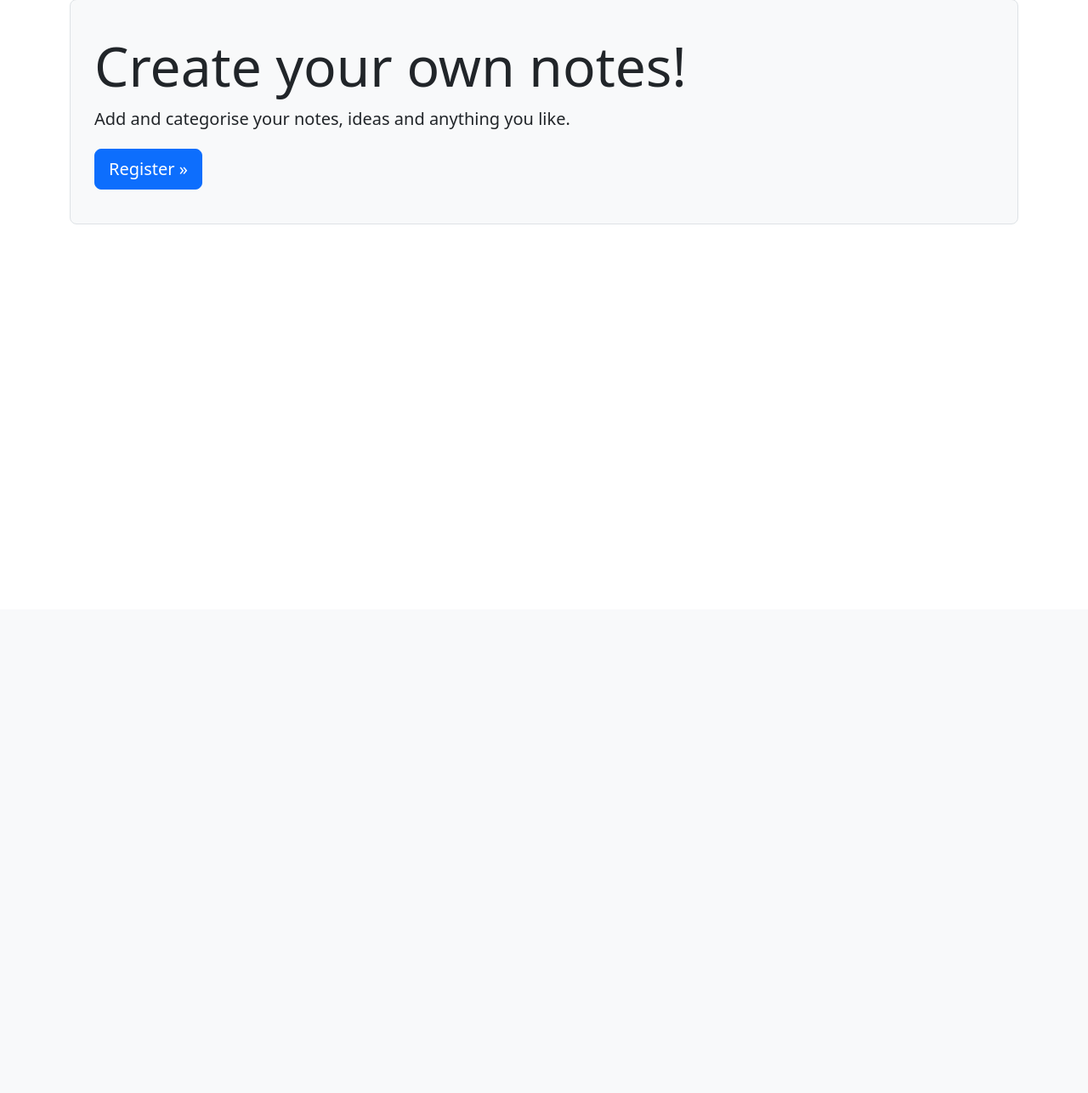
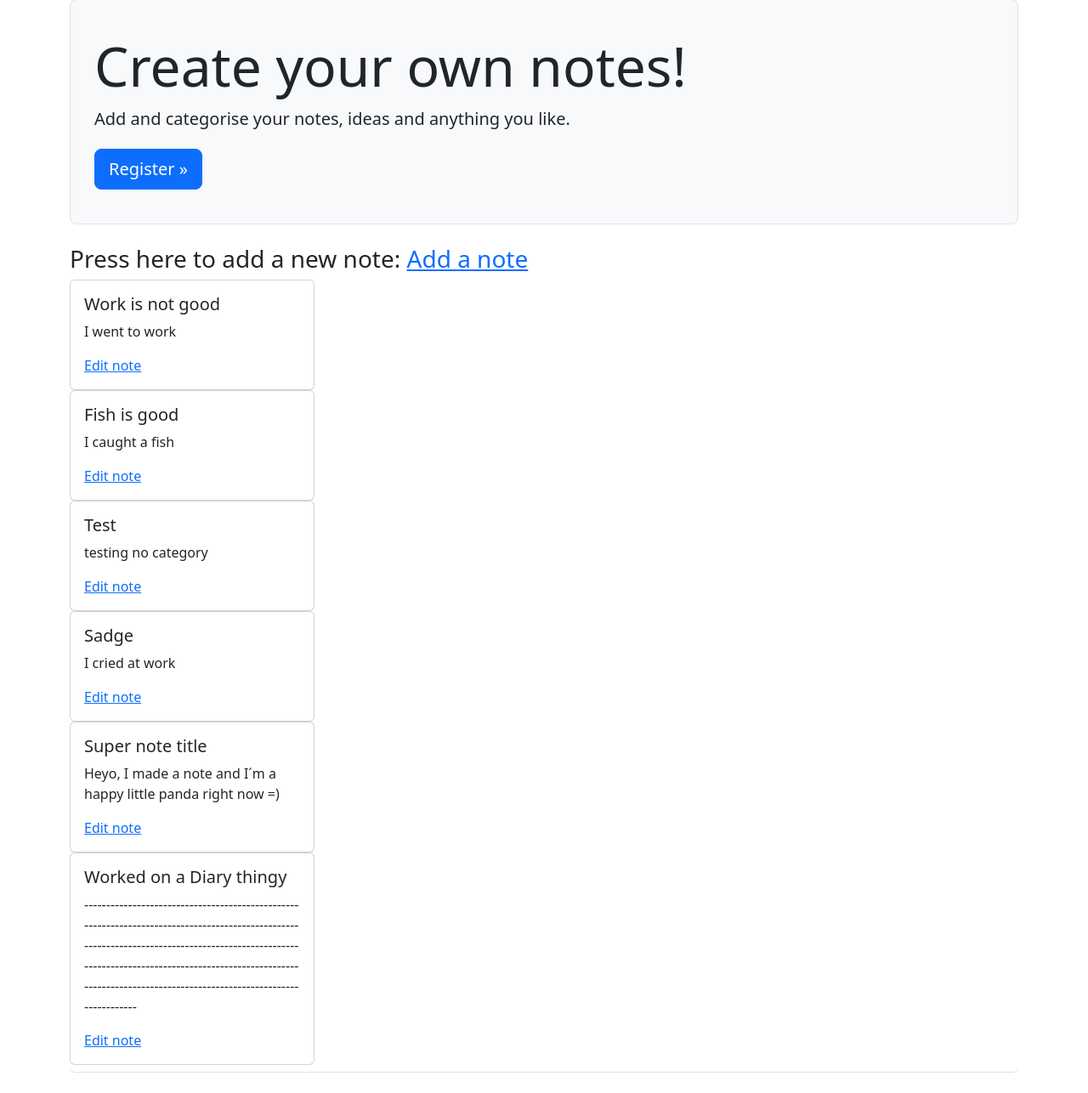
Before and after one commit to jvirkku/Diary, a Django app: page / in a window 1280 px wide. Shown: the part 83-1369 px from the top of the page at 85% size. Before the commit the page ends 347 px from the top, so only its background shows below. Run offline with Django 5.2, Linux system fonts and the light colour scheme; data comes from the database, SQL or seed files in the repository; some libraries are stand-ins or nearby versions.

Commit message:
changed index page to show all notes (later will add only public)

```diff
--- a/diary/templates/diary/index.html
+++ b/diary/templates/diary/index.html
@@ -7,9 +7,33 @@
             <h1 class="display-3">Create your own notes!</h1>
             <p class="lead">Add and categorise your notes, ideas and anything you like.</p>
 
-            <!-- url will be changed once registration & login are done -->
+
             <a class="btn btn-primary btn-lg mt-1" href="{% url 'accounts:register' %}">Register &raquo;</a>
         </div>
     </div>
 
 {% endblock page_header %}
+
+
+
+{% block content %}
+<h3>Press here to add a new note:
+    <a href="{% url 'diary:category_list' %}">Add a note</a>
+</h3>
+
+<ul class="list-group border-bottom pb-2 mb-4">
+    {% for note in notes %}
+        <!-- Here we will iterate through notes -->
+        <div class="card" style="width: 18rem;">
+            <div class="card-body">
+                <h5 class="card-title">{{ note.title }}</h5>
+                <p class="card-text">{{ note.my_note }}</p>
+                <a href="#" class="card-link">Edit note</a>
+            </div>
+        </div>
+    {% empty %}
+        <li class="list-group-item">No notes have been created yet!</li>
+    {% endfor %}
+</ul>
+
+{% endblock content %}
```
